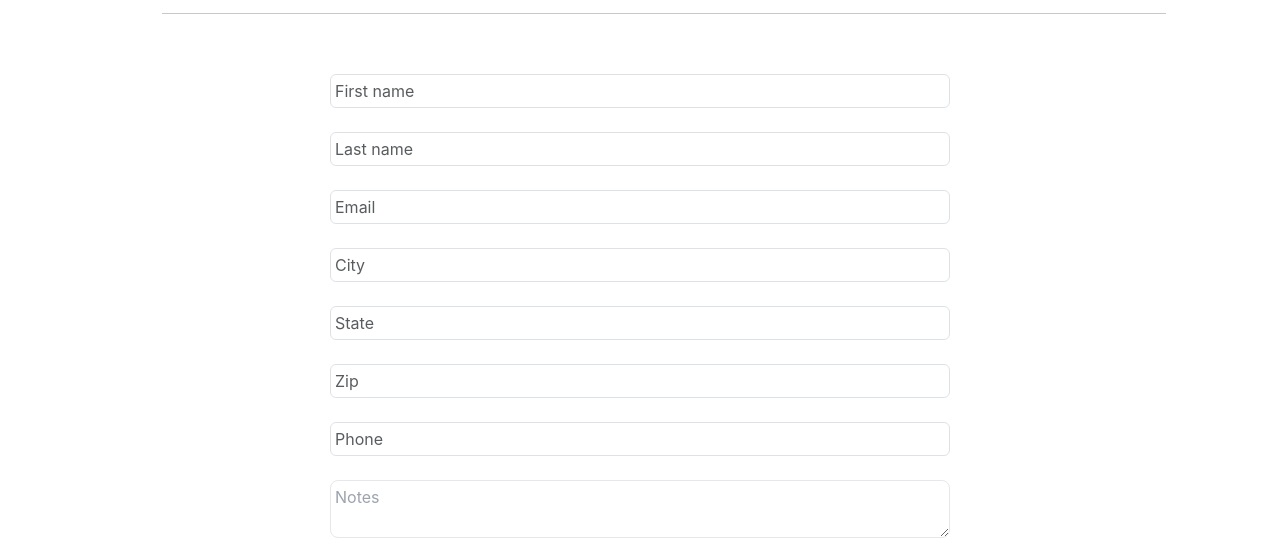
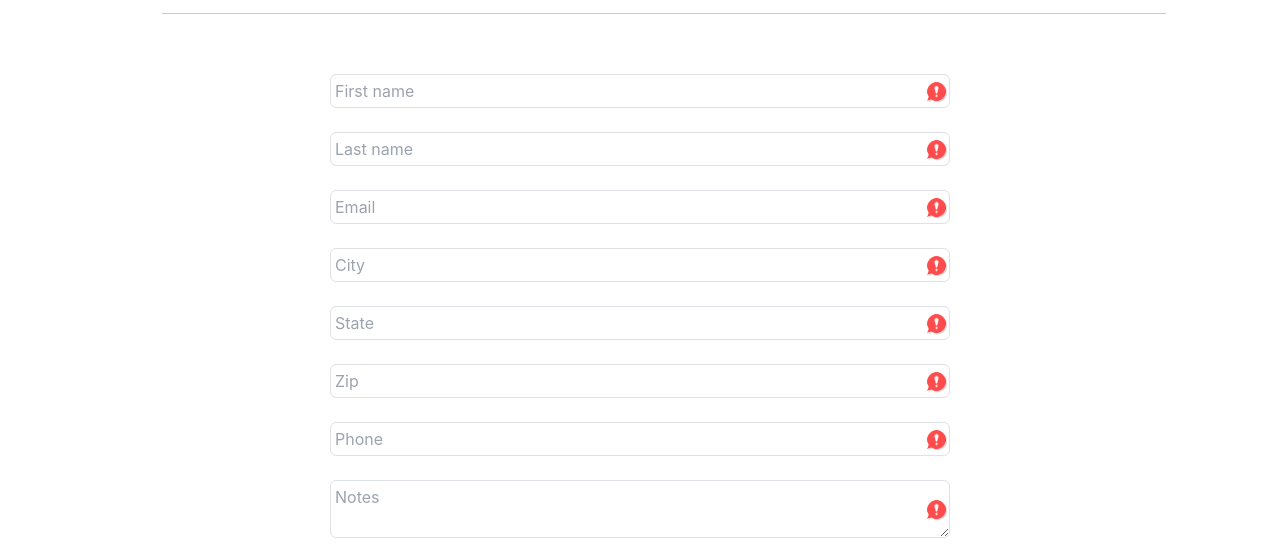
Before and after one commit to Adelin04/E-commerce.React.Client, a React (Create React App) app: page /address in a window 1280 px wide. Shown: the part 246-800 px from the top of the page. Built offline with nearby package versions, Linux system fonts and the light colour scheme; no server answers.

Commit message:
updated ecommerce app

```diff
--- a/src/components/AdressForm.js
+++ b/src/components/AdressForm.js
@@ -9,21 +9,42 @@ import { useSelector } from "react-redux";
 import { selectShoppingCart } from "../Features/ShoppingCartSlice";
 import { Link } from "react-router-dom";
 import { URI } from "../_Utils/Dependency";
+import exclamation from "../icons/exclamation.png";
 
 const AddressForm = () => {
   const { shoppingCartList, nrProducts, totalPrice, currency } =
     useSelector(selectShoppingCart);
 
-  const [validated, setValidated] = useState(false);
   const [firstName, setFirstName] = useState("");
-  const [lastName, setLastName] = useState(null);
-  const [email, setEmail] = useState(null);
-  const [country, setCountry] = useState(null);
-  const [city, setCity] = useState(null);
-  const [zipCode, setZipCode] = useState(null);
-  const [phone, setPhone] = useState(null);
-  const [notes, setNotes] = useState(null);
+  const [lastName, setLastName] = useState("");
+  const [email, setEmail] = useState("");
+  const [country, setCountry] = useState("");
+  const [city, setCity] = useState("");
+  const [zipCode, setZipCode] = useState("");
+  const [phone, setPhone] = useState("");
+  const [notes, setNotes] = useState("");
   const [checkTermsAndConditions, setCheckTermsAndConditions] = useState(false);
+
+  const resetField = () => {
+    setFirstName("");
+    setLastName("");
+    setEmail("");
+    setCountry("");
+    setCity("");
+    setZipCode("");
+    setPhone("");
+    setNotes("");
+  };
+
+  const existEmptyFields = (...fields) => {
+    let emptyField = false;
+    fields.map((element) => {
+      if (element === "" || element === null || element === false) {
+        emptyField = true;
+      }
+    });
+    return emptyField;
+  };
 
   const handleOnClick = async () => {
     const dataCustomer = {
@@ -37,38 +58,42 @@ const AddressForm = () => {
       notes,
     };
 
-    if (validated) {
+    if (
+      !existEmptyFields(
+        firstName,
+        lastName,
+        email,
+        country,
+        city,
+        zipCode,
+        phone,
+        notes,
+        checkTermsAndConditions
+      )
+    ) {
       await fetch(`${URI}Invoice/v1/datainvoice`, {
         method: "POST",
-        // headers: {
-        //   "Content-Type": "application/json",
-        // },
-        body: JSON.stringify(dataCustomer),
+        headers: {
+          "Content-Type": "application/json",
+        },
+        body: JSON.stringify({ dataAddress: dataCustomer }),
       })
         .then((res) => res.json())
-        .then((data) => console.log("data", data))
+        .then((data) => {
+          const { success } = data;
+
+          console.log("data", success);
+          if (success) {
+            resetField();
+          }
+        })
         .catch((error) => console.error(error));
     }
   };
 
-  const handleSubmit = async (event) => {
-    event.preventDefault();
-    const form = event.currentTarget;
-    if (form.checkValidity() === false) {
-      event.stopPropagation();
-    }
-
-    setValidated(true);
-  };
-
   return (
     <div className=" flex justify-center items-center w-full h-full m-2">
-      <Form
-        className="flex flex-col justify-between items-center w-full h-full p-1"
-        noValidate
-        validated={validated}
-        onSubmit={handleSubmit}
-      >
+      <div className="flex flex-col justify-between items-center w-full h-full p-1">
         <div className="flex flex-col w-[80%]">
           <h3 className="flex justify-center items-center  w-full p-1   font-bold text-[20px]">
             Delivery Address
@@ -76,155 +101,211 @@ const AddressForm = () => {
           <hr className="hr-address m-4 w-full" />
         </div>
 
-        <Row className="flex flex-col justify-center items-center mb-4 w-full m-3">
-          <Form.Group
-            as={Col}
-            md="4"
-            controlId="validationCustom01"
-            className="flex flex-col justify-center items-center  w-[50%] my-2 mx-2 p-1"
-          >
-            <Form.Control.Feedback> Looks good!</Form.Control.Feedback>
-            <Form.Control
+        <div className="flex flex-col justify-center items-center mb-4 w-full m-3">
+          <div className="relative flex flex-col justify-center items-center  w-[50%] my-2 mx-2 p-1">
+            <input
               required
               type="text"
               placeholder="First name"
-              className="flex justify-center items-center  w-full my-auto mx-2 p-1"
+              className={
+                "flex justify-center items-center  w-full my-auto mx-2 p-1 border rounded-md"
+              }
               value={firstName}
-              onChange={(e) => setFirstName(e.target.value)}
+              onChange={(e) => {
+                setFirstName(e.target.value);
+              }}
             />
-          </Form.Group>
+            {firstName.length < 1 ? (
+              <img
+                width={35}
+                height={35}
+                src={exclamation}
+                className="absolute right-0"
+              />
+            ) : null}
+          </div>
 
-          <Form.Group
-            as={Col}
-            md="4"
-            controlId="validationCustom02"
-            className="flex flex-col justify-center items-center  w-[50%] my-2 mx-2 p-1"
-          >
-            {/* <Form.Control.Feedback className='flex justify-center items-center  w-full my-auto mx-2 p-1'>Looks good!</Form.Control.Feedback> */}
-            <Form.Control
-              required
+          <div className="relative flex flex-col justify-center items-center  w-[50%] my-2 mx-2 p-1">
+            <input
+              value={lastName}
               type="text"
               placeholder="Last name"
-              className="flex justify-center items-center  w-full my-auto mx-2 p-1"
-              onChange={(e) => setLastName(e.target.value)}
+              className={
+                "flex justify-center items-center  w-full my-auto mx-2 p-1 border rounded-md"
+              }
+              onChange={(e) => {
+                setLastName(e.target.value);
+              }}
             />
-          </Form.Group>
+            {lastName.length < 1 ? (
+              <img
+                width={35}
+                height={35}
+                src={exclamation}
+                className="absolute right-0"
+              />
+            ) : null}
+          </div>
 
-          <Form.Group
-            as={Col}
-            md="4"
-            controlId="validationCustom03"
-            className="flex flex-col justify-center items-center  w-[50%] my-2 mx-2 p-1"
-          >
-            {/* <Form.Control.Feedback className='flex justify-center items-center  w-full my-auto mx-2 p-1'>Looks good!</Form.Control.Feedback> */}
-            <Form.Control
-              required
+          <div className="relative flex flex-col justify-center items-center  w-[50%] my-2 mx-2 p-1">
+            <input
+              value={email}
               type="email"
               placeholder="Email"
-              className="flex justify-center items-center  w-full my-auto mx-2 p-1"
-              onChange={(e) => setEmail(e.target.value)}
+              className="flex justify-center items-center  w-full my-auto mx-2 p-1 border rounded-md"
+              onChange={(e) => {
+                setEmail(e.target.value);
+              }}
             />
-          </Form.Group>
+            {email.length < 1 ? (
+              <img
+                width={35}
+                height={35}
+                src={exclamation}
+                className="absolute right-0"
+              />
+            ) : null}
+          </div>
 
-          <Form.Group
-            as={Col}
-            md="6"
-            controlId="validationCustom03"
-            className="flex flex-col justify-center items-center  w-[50%] my-2 mx-2 p-1"
-          >
-            {/* <Form.Control.Feedback type="invalid" className='flex justify-center items-center  w-full my-auto mx-2 p-1'> Please provide a valid city.</Form.Control.Feedback> */}
-            <Form.Control
+          <div className="relative flex flex-col justify-center items-center  w-[50%] my-2 mx-2 p-1">
+            <input
+              value={city}
               type="text"
               placeholder="City"
               required
-              className="flex justify-center items-center  w-full my-auto mx-2 p-1"
-              onChange={(e) => setCity(e.target.value)}
+              className="flex justify-center items-center  w-full my-auto mx-2 p-1 border rounded-md"
+              onChange={(e) => {
+                setCity(e.target.value);
+              }}
             />
-          </Form.Group>
+            {city === "" ? (
+              <img
+                width={35}
+                height={35}
+                src={exclamation}
+                className="absolute right-0"
+              />
+            ) : null}
+          </div>
 
-          <Form.Group
-            as={Col}
-            md="3"
-            controlId="validationCustom04"
-            className="flex flex-col justify-center items-center  w-[50%] my-2 mx-2 p-1"
-          >
-            {/* <Form.Control.Feedback type="invalid" className='flex justify-center items-center  w-full my-auto mx-2 p-1'> Please provide a valid state.</Form.Control.Feedback> */}
-            <Form.Control
+          <div className="relative flex flex-col justify-center items-center  w-[50%] my-2 mx-2 p-1">
+            <input
+              value={country}
               type="text"
               placeholder="State"
-              required
-              className="flex flex-col justify-center items-center  w-full my-auto mx-2 p-1"
-              onChange={(e) => setCountry(e.target.value)}
+              className="flex justify-center items-center  w-full my-auto mx-2 p-1 border rounded-md"
+              onChange={(e) => {
+                setCountry(e.target.value);
+              }}
             />
-          </Form.Group>
+            {country === "" ? (
+              <img
+                width={35}
+                height={35}
+                src={exclamation}
+                className="absolute right-0"
+              />
+            ) : null}
+          </div>
 
-          <Form.Group
-            as={Col}
-            md="3"
-            controlId="validationCustom05"
-            className="flex flex-col justify-center items-center  w-[50%] my-2 mx-2 p-1"
-          >
-            {/* <Form.Label>Zip</Form.Label> */}
-            {/* <Form.Control.Feedback type="invalid" className='flex justify-center items-center  w-full my-auto mx-2 p-1'>Please provide a valid zip.</Form.Control.Feedback> */}
-            <Form.Control
+          <div className="relative flex flex-col justify-center items-center  w-[50%] my-2 mx-2 p-1">
+            <input
+              value={zipCode}
               type="text"
               placeholder="Zip"
-              required
-              className="flex flex-col justify-center items-center  w-full my-auto mx-2 p-1"
-              onChange={(e) => setZipCode(e.target.value)}
+              className="flex justify-center items-center  w-full my-auto mx-2 p-1 border rounded-md"
+              onChange={(e) => {
+                setZipCode(e.target.value);
+              }}
             />
-          </Form.Group>
+            {zipCode === "" ? (
+              <img
+                width={35}
+                height={35}
+                src={exclamation}
+                className="absolute right-0"
+              />
+            ) : null}
+          </div>
 
-          <Form.Group
-            as={Col}
-            md="3"
-            controlId="validationCustom06"
-            className="flex flex-col justify-center items-center  w-[50%] my-2 mx-2 p-1"
-          >
-            {/* <Form.Control.Feedback type="invalid" className='flex justify-center items-center  w-full my-auto mx-2 p-1'>Please provide a valid zip.</Form.Control.Feedback> */}
-            <Form.Control
-              type="number"
+          <div className="relative flex flex-col justify-center items-center  w-[50%] my-2 mx-2 p-1">
+            <input
+              value={phone}
+              type="string"
               placeholder="Phone"
-              required
-              className="flex flex-col justify-center items-center  w-full my-auto mx-2 p-1"
-              onChange={(e) => setPhone(e.target.value)}
+              className="flex justify-center items-center  w-full my-auto mx-2 p-1 border rounded-md"
+              onChange={(e) => {
+                setPhone(e.target.value);
+              }}
             />
-          </Form.Group>
+            {phone === "" ? (
+              <img
+                width={35}
+                height={35}
+                src={exclamation}
+                className="absolute right-0"
+              />
+            ) : null}
+          </div>
 
-          <Form.Group
-            as={Col}
-            md="3"
-            controlId="validationCustom07"
-            className="flex flex-col justify-center items-center  w-[50%] my-2 mx-2 p-1"
-          >
-            {/* <Form.Control.Feedback type="invalid" className='flex justify-center items-center  w-full my-auto mx-2 p-1'>Please provide a valid zip.</Form.Control.Feedback> */}
+          <div className="relative flex flex-col justify-center items-center  w-[50%] my-2 mx-2 p-1">
             <textarea
+              value={notes}
               type="text"
               placeholder="Notes"
-              required
-              className="flex flex-col justify-center items-center  w-full my-auto mx-2 p-1  border-gray-200 border-[1px] rounded-lg outline-none"
-              onChange={(e) => setNotes(e.target.value)}
+              className="flex justify-center items-center  w-full my-auto mx-2 p-1 border rounded-md"
+              onChange={(e) => {
+                setNotes(e.target.value);
+              }}
             />
-          </Form.Group>
+            {notes === "" ? (
+              <img
+                width={35}
+                height={35}
+                src={exclamation}
+                className="absolute right-0"
+              />
+            ) : null}
+          </div>
 
-          <div className="acord-terms-footer flex flex-col justify-center items-start text-center h-10 w-[50%] m-auto p-1">
+          <div className="relative mb-3 flex flex-col justify-cecnter items-center w-[50%] h-max  mx-2 p-1 ">
+
+            <div className="acord-terms-footer flex justify-center items-start text-center h-10 w-full m-auto p-1">
               <Link
                 to={"/termsAndCondition"}
-              className="flex justify-center items-center text-red-400 w-max h-max hover:border-b-2 hover:border-red-400"
+                className="flex justify-center items-center text-red-400 w-max h-max mx-0 hover:border-b-2 hover:border-red-400"
               >
                 Read the terms and conditions
               </Link>
             </div>
 
-          <Form.Group className="mb-3 flex flex-col justify-center items-start w-[50%] h-max  mx-2 p-1 ">
-            <Form.Check
-              required
-              label="Agree to terms and conditions"
-              feedback="You must agree before submitting."
-              feedbackType="invalid"
+            <div className="relative mb-3 flex flex-row-reverse justify-center items-center w-full h-[40px]  mx-auto p-1">
+              <p className="flex flex-col justify-cecnter items-center mx-3">Agree to terms and conditions</p>
+              <input
+                className="flex flex-col justify-center items-center w-7 h-7 rounded-lg cursor-pointer"
+                value={checkTermsAndConditions}
+                type="checkbox"
+                // feedback="You must agree before submitting."
+                // feedbackType="invalid"
+                onChange={(e) => {
+                  console.log(e.target.checked);
+                  setCheckTermsAndConditions(e.target.checked);
+                }}
               />
-          </Form.Group>
-        </Row>
+
+              {!checkTermsAndConditions && (
+                <img
+                  width={35}
+                  height={35}
+                  src={exclamation}
+                  className="absolute right-0"
+                />
+              )}
+            </div>
+
+          </div>
+        </div>
+
         <Button
           className="flex justify-center items-center w-[150px] h-10 font-bold text-textBlack bg-[var(--sliderColor)]  border-none rounded-md  hover:bg-[var(--baseColor)] hover:text-white "
           type="submit"
@@ -232,7 +313,7 @@ const AddressForm = () => {
         >
           Next step
         </Button>
-      </Form>
+      </div>
     </div>
   );
 };
```
Also changed, not shown: src/icons/exclamation.png (added). Lines whose indentation alone changed are shown as unchanged.
